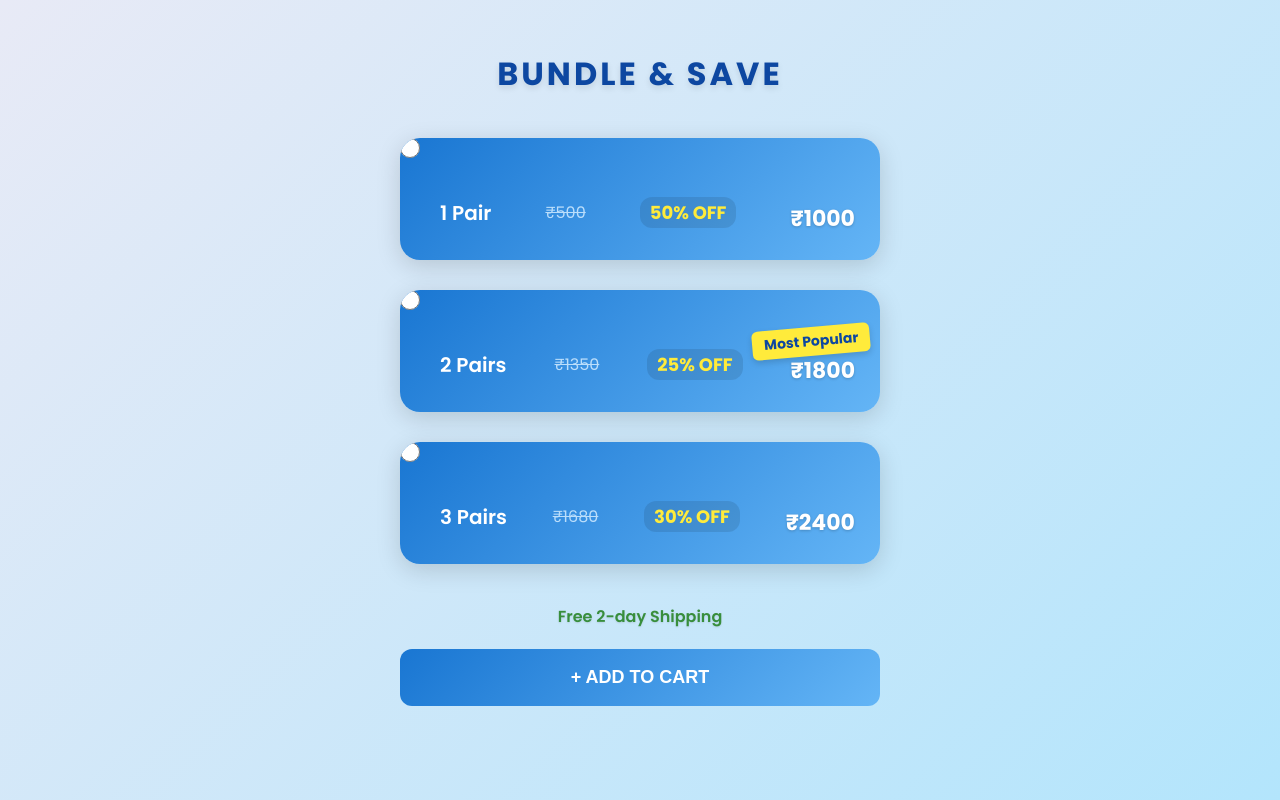
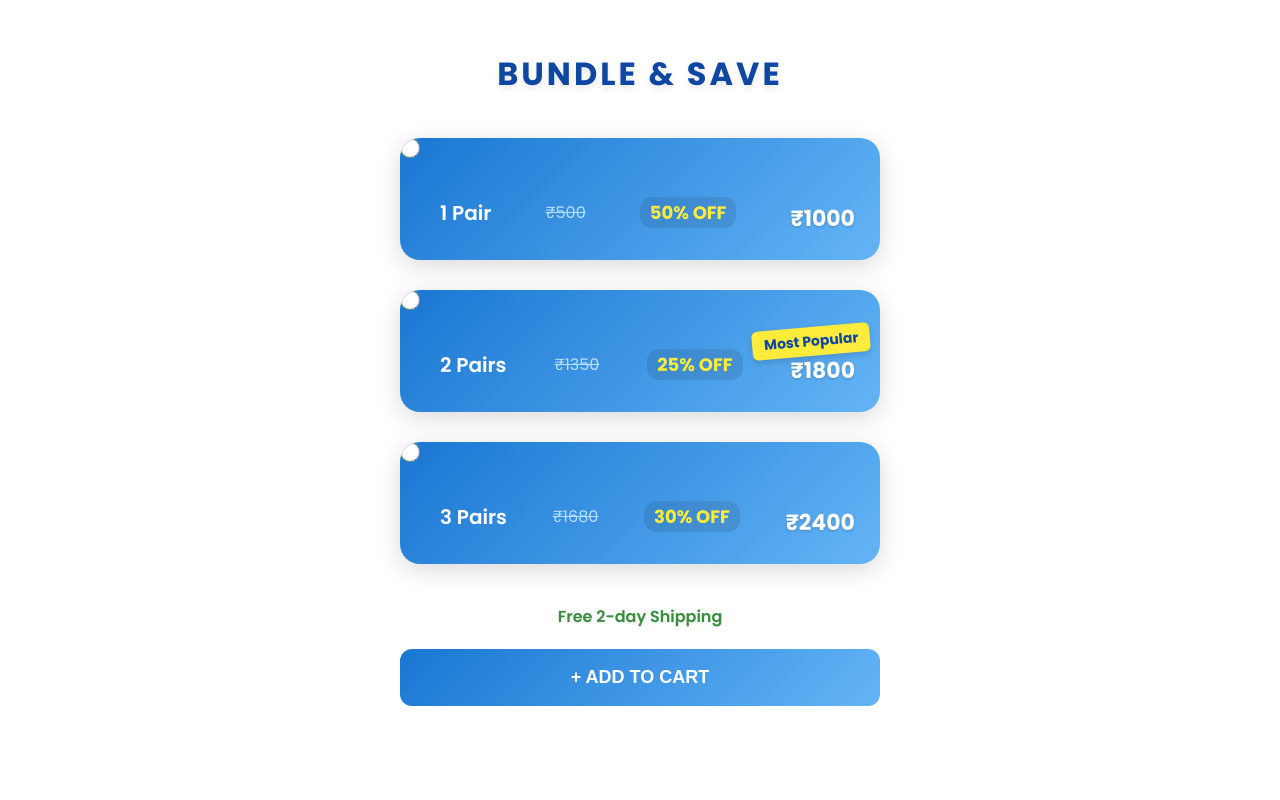
Before and after one commit to Krishnamodina/InteractiveBoxesProject, a plain HTML site: page index.html in a window 1280 px wide. Drawn offline with Linux system fonts and the light colour scheme.

Commit message:
Update styles.css

```diff
--- a/styles.css
+++ b/styles.css
@@ -6,7 +6,7 @@
 
 body {
     font-family: 'Poppins', sans-serif;
-    background: linear-gradient(135deg, #e8eaf6 0%, #b3e5fc 100%);
+    background:red(135deg, #e8eaf6 0%, #b3e5fc 100%);
     display: flex;
     flex-direction: column;
     align-items: center;
```
